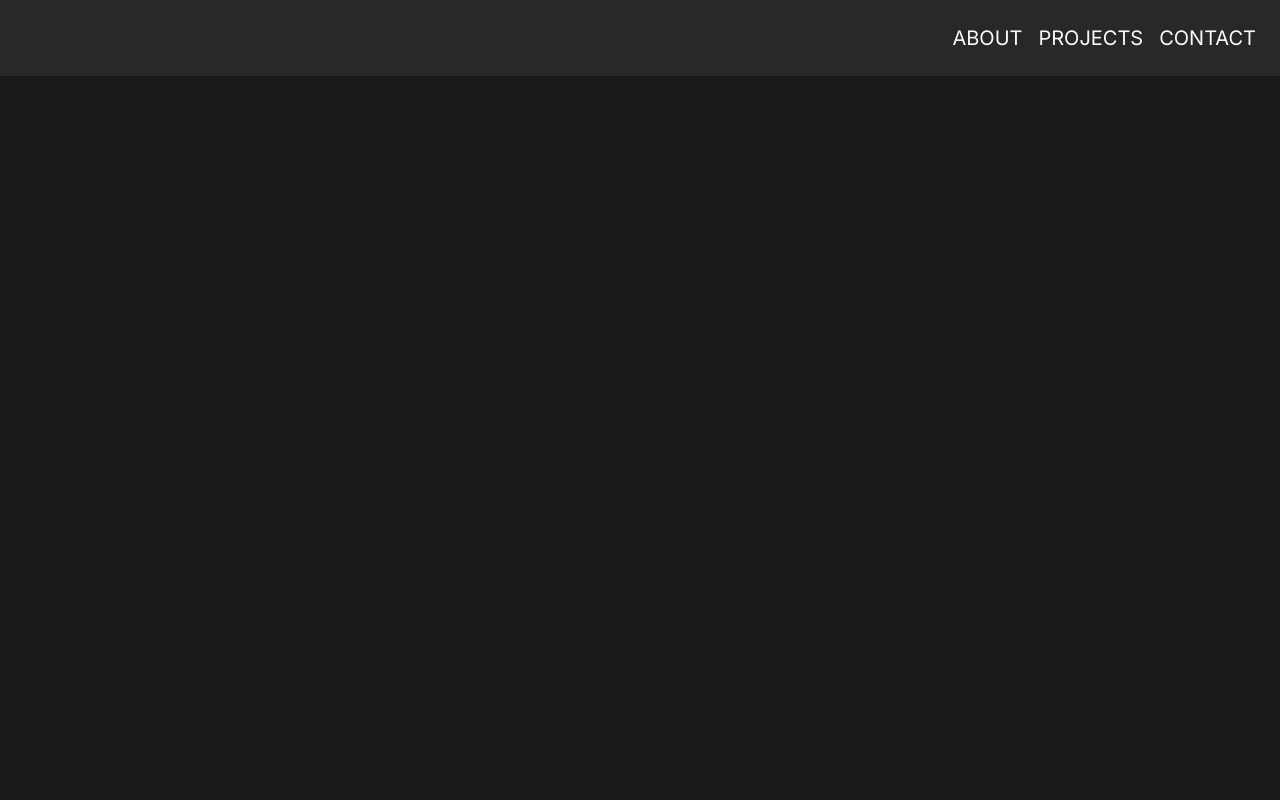
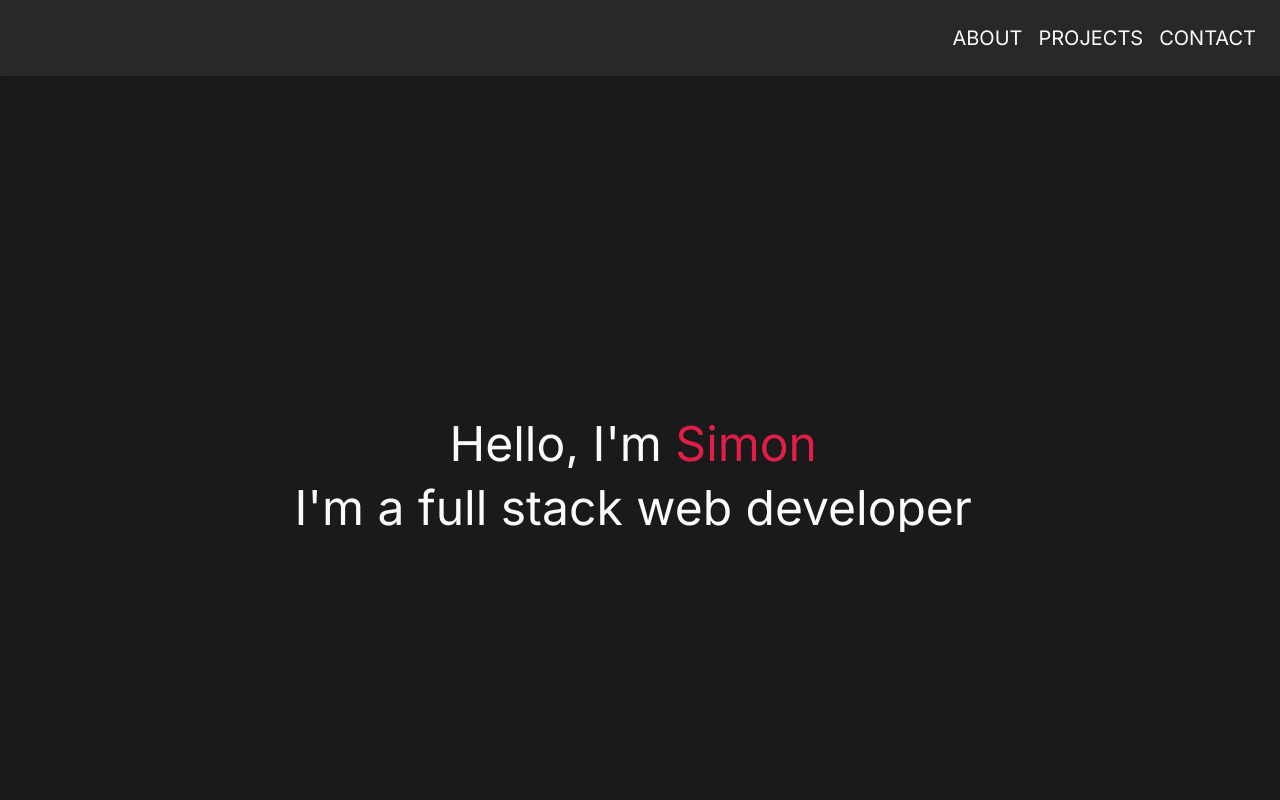
Before and after one commit to kjai139/porf, a Next.js app: page / in a window 1280 px wide. Shown: the top 800 px of the page. Built offline with nearby package versions, Linux system fonts and the light colour scheme.

Commit message:
add hoc for interobs

```diff
--- a/src/app/globals.css
+++ b/src/app/globals.css
@@ -74,7 +74,7 @@
   animation: .3s swift-up ease-in-out forwards;
 }
 
-.al i {
+.al div {
   display: inline-block;
   transform: translateY(100%);
   animation: .5s swift-up ease-in-out forwards;
@@ -119,3 +119,45 @@ h2 {
   font-size: 2.25rem;
   line-height: 2.5rem;
 }
+
+.l-slide.active {
+  opacity: 0;
+  animation: slideFromLeft 1s ease-out forwards;
+}
+
+.l-slide {
+  opacity: 0;
+}
+
+.r-slide.active {
+  opacity: 0;
+  animation: slideFromRight 1s ease-out forwards;
+}
+
+.r-slide {
+  opacity: 0;
+}
+
+
+
+@keyframes slideFromLeft {
+  0% {
+    transform:translateX(-100%);
+    opacity: 0;
+  }
+  100% {
+    transform:translateX(0);
+    opacity:1;
+  }
+}
+
+@keyframes slideFromRight {
+  0% {
+    transform:translateX(100%);
+    opacity: 0;
+  }
+  100% {
+    transform:translateX(0);
+    opacity:1;
+  }
+}
--- a/src/app/layout.tsx
+++ b/src/app/layout.tsx
@@ -20,7 +20,8 @@ export default function RootLayout({
   children: React.ReactNode;
 }>) {
   return (
-    <html lang="en"  suppressHydrationWarning>
+    <>
+    <html lang="en" className="dTheme"  suppressHydrationWarning>
       <body className={cn("min-h-screen bg-background text-foreground antialiased font-sans", inter.variable)}>
         <Providers>
           {children}
@@ -28,5 +29,6 @@ export default function RootLayout({
 
         </body>
     </html>
+  </>
   );
 }
--- a/src/components/animations/swiftTxt.tsx
+++ b/src/components/animations/swiftTxt.tsx
@@ -29,8 +29,31 @@ export default function SwiftText({txt}:SwiftTextProps) {
     }, []) */
 
     return (
-        <div>
-            {animatedWords}
+        <div className="flex flex-col items-center gap-4">
+            {
+                txt.map((line, lineIdx) => {
+                    const wordsArr = line.msg.split(' ')
+                    return (
+                        <div className="flex" key={`line-${lineIdx}`}>
+                        {
+                            wordsArr.map((word, idx) => {
+                                return (
+                                    <span className={`al ${word === 'Simon' ? 'text-primary' : ''}`} key={`word-${idx}`}>
+                                        <div style={{
+                                        animationDelay:`${(wordsArr.length + idx + lineIdx) * 0.2}s`
+                                    }}>
+                                        <i className="not-italic">{word}&nbsp;</i>
+                                        </div>
+
+                                    </span>
+                                )
+                            })
+                        }
+                        </div>
+                    )
+                })
+            }
+
         </div>
     )
 }
--- /dev/null
+++ b/src/components/animations/withAnimation.tsx
@@ -0,0 +1,43 @@
+"use client"
+
+import { useEffect, useRef } from "react"
+
+
+export default function WithAnimation({children, classnames, animationName}) {
+    const ref = useRef(null)
+
+    useEffect(() => {
+        const observer = new IntersectionObserver(
+            ([entry]) => {
+                console.log('IntersectionRatio:', entry.intersectionRatio)
+                console.log('Is intersecting:', entry.isIntersecting)
+                console.log(ref.current)
+                if (entry.isIntersecting) {
+                    ref.current.children[0].classList.add(animationName)
+                } else {
+                    ref.current.children[0].classList.remove(animationName)
+                }
+            },
+            {
+                threshold: 0,
+
+            }
+        )
+
+        if (ref.current) {
+            observer.observe(ref.current)
+        }
+
+        return () => {
+            if (ref.current) {
+                observer.unobserve(ref.current)
+            }
+        }
+    }, [animationName])
+
+    return (
+        <div ref={ref} className={classnames ? classnames: undefined}>
+            {children}
+        </div>
+    )
+}
--- a/src/components/cards/aboutSection.tsx
+++ b/src/components/cards/aboutSection.tsx
@@ -5,17 +5,20 @@ import { IoLogoJavascript } from "react-icons/io5";
 import { RiNextjsFill } from "react-icons/ri";
 import { SiAmazons3, SiExpress, SiTypescript } from "react-icons/si";
 import { TbBrandMongodb } from "react-icons/tb";
+import WithAnimation from "../animations/withAnimation";
 
 
 
 export default function AboutSection () {
     const iconSizes = 40
 
+
     return (
         <div className="min-h-screen w-full flex mw">
             <div className="flex gap-8">
 
-            <div className="flex flex-col flex-1 gap-6">
+            <WithAnimation classnames={`flex flex-col flex-1 gap-6`} animationName={'active'}>
+                <div className="flex flex-col flex-1 gap-6 l-slide">
                 <div className="flex p-2">
                     <FaUser size={40}></FaUser>
                     <h2 className="ml-2 flex items-end border-b-2">
@@ -27,10 +30,11 @@ export default function AboutSection () {
                     I am a passionate and driven web developer with a strong focus on JavaScript. Over the past few years, I've honed my skills in creating dynamic and responsive web applications, leveraging frameworks like React.js and Next.js to deliver high-quality, user-friendly experiences.
                     </p>
                 </div>
+                </div>
 
-            </div>
+            </WithAnimation>
+            <WithAnimation classnames={`flex-1 r-slide`} animationName={'active'}>
 
-            <div className="flex-1">
                 <div className="grid grid-cols-3 gap-4 gc">
                 <div>
                 <IoLogoJavascript size={iconSizes}></IoLogoJavascript>
@@ -78,8 +82,10 @@ export default function AboutSection () {
                 </div>
                 </div>
 
+
+            </WithAnimation>
             </div>
-            </div>
+
         </div>
     )
 }
--- a/src/components/hero/hero.tsx
+++ b/src/components/hero/hero.tsx
@@ -15,7 +15,7 @@ export default function HeroSection () {
     return (
         <div>
             <div className="flex flex-col h-screen w-full justify-center items-center gap-2">
-                <div className="text-5xl flex">
+                <div className="text-5xl">
                     <SwiftText txt={txt}></SwiftText>
 
                 </div>
```
